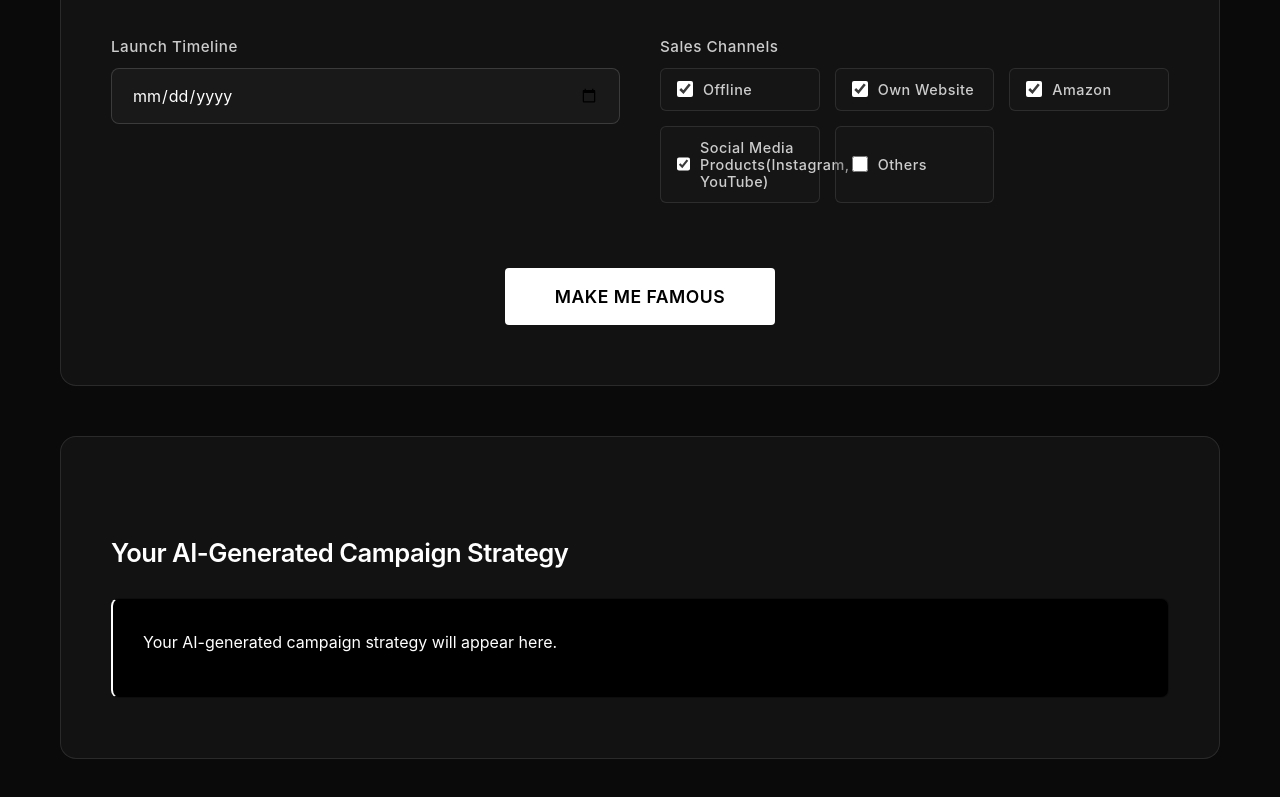
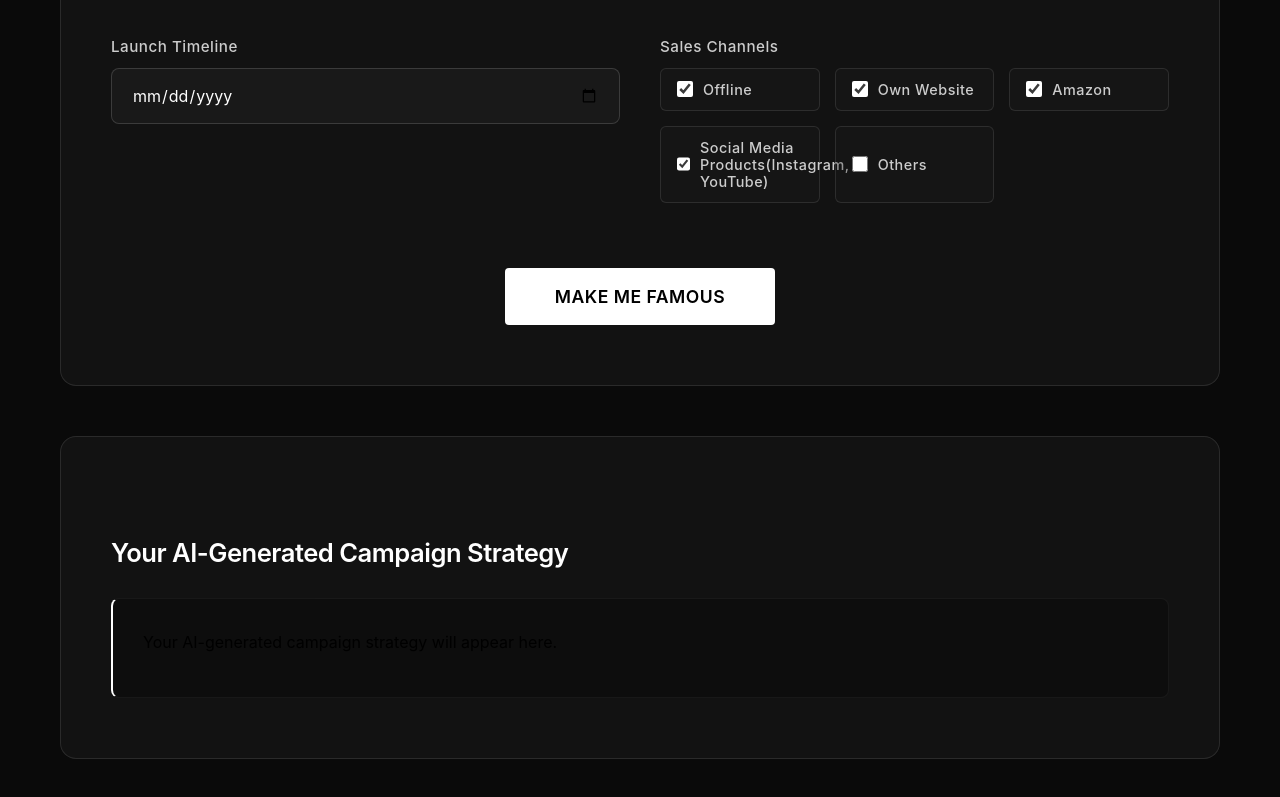
Before and after one commit to Vedikadeshpande/Cloutware, a plain HTML site: page frontend/education.html in a window 1280 px wide. Shown: the part 1448-2245 px from the top of the page. Drawn offline with Linux system fonts and the light colour scheme; some packages are replaced by stand-ins of ours; a script that the page names is missing.

Commit message:
Update education.html

```diff
--- a/frontend/education.html
+++ b/frontend/education.html
@@ -427,12 +427,12 @@
         }
 
         .response-content {
-            color: #FFFFFF;
+            color: #000000;
             line-height: 1.7;
             font-size: 1rem;
             min-height: 100px;
             padding: 30px;
-            background: #000000;
+            background: rgba(10, 10, 10, 0.6) !important;
             border: 1px solid rgba(255,255,255,0.05);
             border-radius: 8px;
             border-left: 2px solid #ffffff;
```
